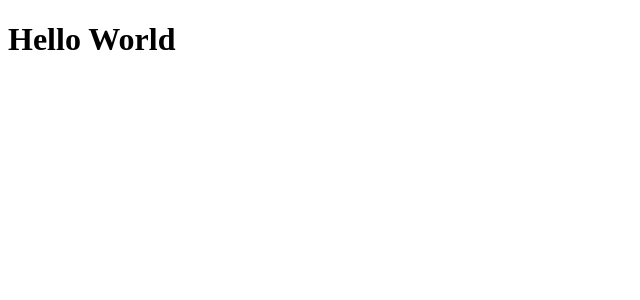
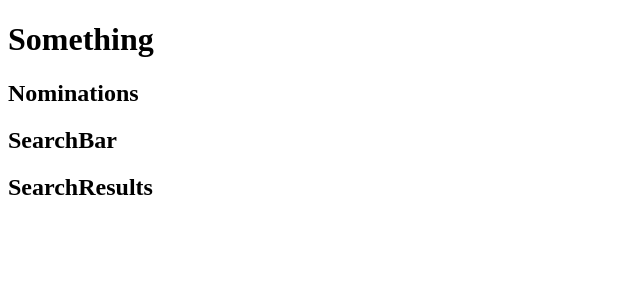
Before and after one commit to gmillare4/Shopify-Front-End-Challenge, a React (Create React App) app: page / in a window 1280 px wide. Shown: the top 300 px of the page, without its empty margins (0-640 px from the left). Built offline with nearby package versions, Linux system fonts and the light colour scheme.

Commit message:
created and display components for nominations, searchbar, and search results

```diff
--- a/src/App.js
+++ b/src/App.js
@@ -1,12 +1,29 @@
-import React from "react";
+import React, { Component } from "react";
+import { render } from "react-dom";
 import "./App.css";
+import { Nominations, SearchBar, SearchResults } from "./components";
 
-function App() {
-  return (
-    <div className="App">
-      <h1>Hello World</h1>
-    </div>
-  );
+export default class App extends Component {
+  constructor() {
+    super();
+  }
+  render() {
+    return (
+      <div className="App">
+        <h1>Something</h1>
+        <Nominations />
+        <SearchBar />
+        <SearchResults />
+      </div>
+    );
+  }
 }
 
-export default App;
+// function App() {
+//   return (
+//     <div className="App">
+//       <h1>Hello World</h1>
+//     </div>
+//   );
+// }
+// export default App;
--- a/src/components/index.js
+++ b/src/components/index.js
@@ -0,0 +1,4 @@
+// Central export for the different components
+export { default as Nominations } from "./nominations";
+export { default as SearchBar } from "./searchbar";
+export { default as SearchResults } from "./searchresults";
--- a/src/components/nominations.js
+++ b/src/components/nominations.js
@@ -0,0 +1,10 @@
+import React from "react";
+
+const Nominations = () => {
+  return (
+    <div>
+      <h2>Nominations</h2>
+    </div>
+  );
+};
+export default Nominations;
--- a/src/components/searchbar.js
+++ b/src/components/searchbar.js
@@ -0,0 +1,10 @@
+import React from "react";
+
+const SearchBar = () => {
+  return (
+    <div>
+      <h2>SearchBar</h2>
+    </div>
+  );
+};
+export default SearchBar;
--- a/src/components/searchresults.js
+++ b/src/components/searchresults.js
@@ -0,0 +1,10 @@
+import React from "react";
+
+const SearchResults = () => {
+  return (
+    <div>
+      <h2>SearchResults</h2>
+    </div>
+  );
+};
+export default SearchResults;
```
Also changed, not shown: 2 other files (tests, documents, lock files or other folders).
